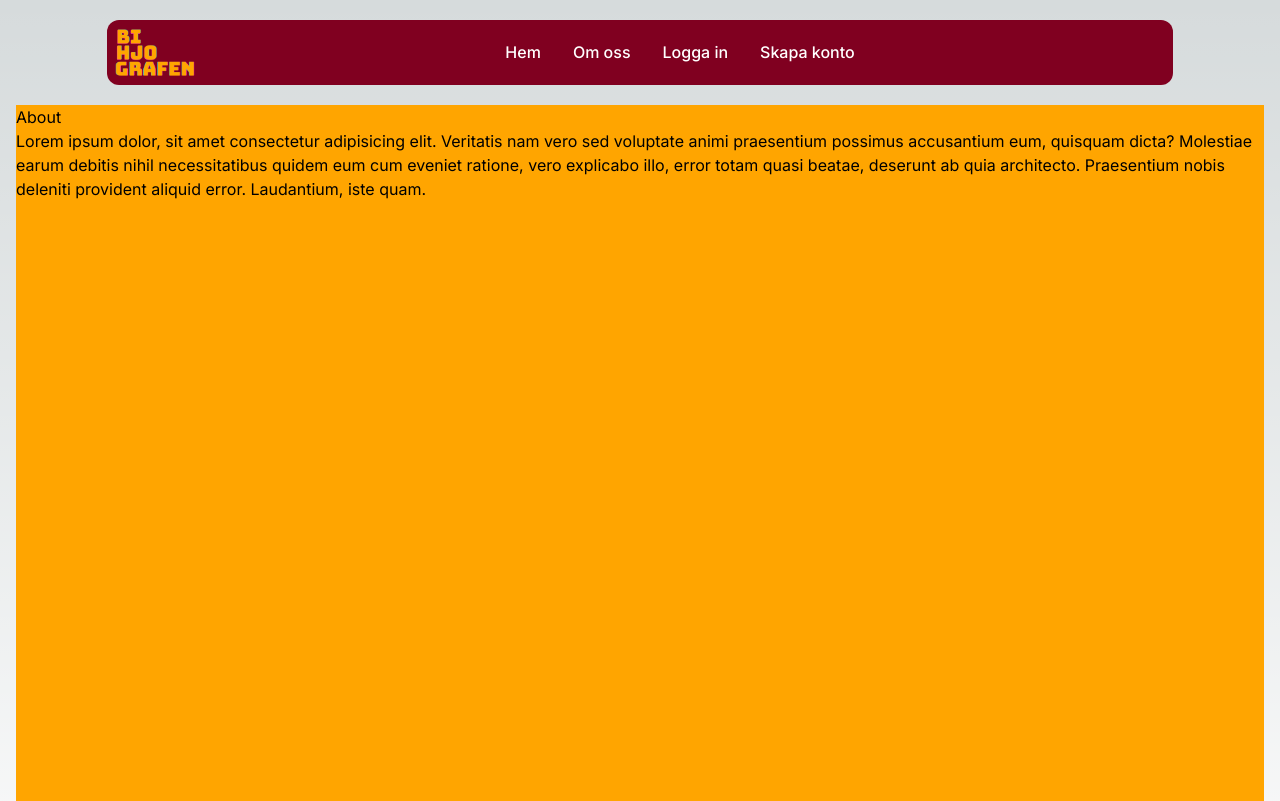
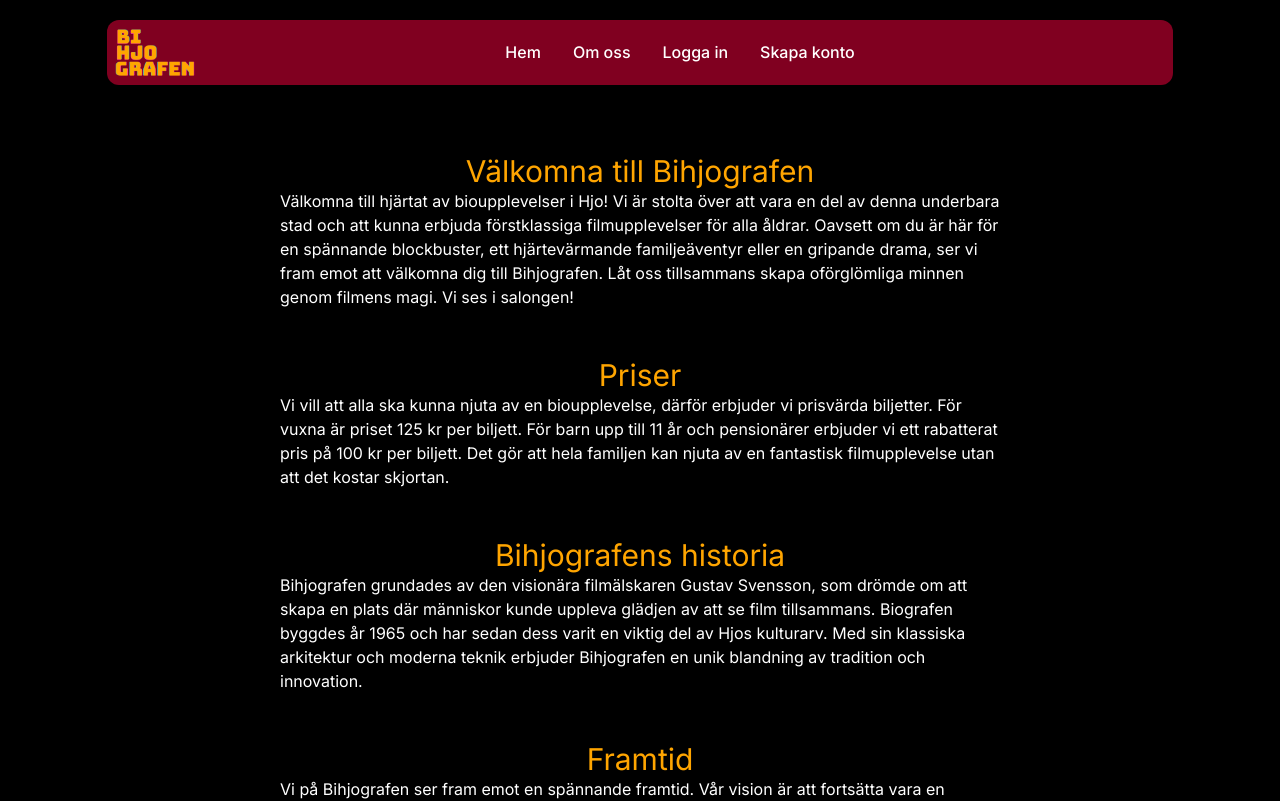
Before and after one commit to oskber/kino-nextjs, a Next.js app in the folder kino-nextjs/: page /about in a window 1280 px wide. Shown: the top 801 px of the page. Built offline with nearby package versions, Linux system fonts and the light colour scheme.

Commit message:
added about us page

```diff
--- a/kino-nextjs/app/about/page.tsx
+++ b/kino-nextjs/app/about/page.tsx
@@ -1,19 +1,44 @@
-export default function About() {
+import React from 'react';
+
+type Section = {
+  title: string;
+  content: string;
+};
+
+const aboutContent: Section[] = [
+  {
+    title: 'Välkomna till Bihjografen',
+    content: 'Välkomna till hjärtat av bioupplevelser i Hjo! Vi är stolta över att vara en del av denna underbara stad och att kunna erbjuda förstklassiga filmupplevelser för alla åldrar. Oavsett om du är här för en spännande blockbuster, ett hjärtevärmande familjeäventyr eller en gripande drama, ser vi fram emot att välkomna dig till Bihjografen. Låt oss tillsammans skapa oförglömliga minnen genom filmens magi. Vi ses i salongen!',
+  },
+  {
+    title: 'Priser',
+    content: 'Vi vill att alla ska kunna njuta av en bioupplevelse, därför erbjuder vi prisvärda biljetter. För vuxna är priset 125 kr per biljett. För barn upp till 11 år och pensionärer erbjuder vi ett rabatterat pris på 100 kr per biljett. Det gör att hela familjen kan njuta av en fantastisk filmupplevelse utan att det kostar skjortan.',
+  },
+  {
+    title: 'Bihjografens historia',
+    content: 'Bihjografen grundades av den visionära filmälskaren Gustav Svensson, som drömde om att skapa en plats där människor kunde uppleva glädjen av att se film tillsammans. Biografen byggdes år 1965 och har sedan dess varit en viktig del av Hjos kulturarv. Med sin klassiska arkitektur och moderna teknik erbjuder Bihjografen en unik blandning av tradition och innovation.',
+  },
+  {
+    title: 'Framtid',
+    content: 'Vi på Bihjografen ser fram emot en spännande framtid. Vår vision är att fortsätta vara en mötesplats för filmälskare och att erbjuda de senaste filmerna, festivaler och evenemang som inspirerar och underhåller. Vi planerar att utöka vårt program med tematiska filmkvällar, lokala filmskaparserier och specialvisningar för skolor och föreningar.',
+  },
+];
+
+const About: React.FC = () => {
   return (
     <>
       <div className="container mx-auto px-4 mt-10">
-        <div className="w-full h-screen bg-custom_yellow">
-          <h1>About</h1>
-          <p>
-            Lorem ipsum dolor, sit amet consectetur adipisicing elit. Veritatis
-            nam vero sed voluptate animi praesentium possimus accusantium eum,
-            quisquam dicta? Molestiae earum debitis nihil necessitatibus quidem
-            eum cum eveniet ratione, vero explicabo illo, error totam quasi
-            beatae, deserunt ab quia architecto. Praesentium nobis deleniti
-            provident aliquid error. Laudantium, iste quam.
-          </p>
+        <div className="flex flex-col items-center pl-6 pr-6 mx-auto max-w-3xl h-screen bg-custom_black">
+        {aboutContent.map((section, index) => (
+          <div key={index}>
+            <h1 className="text-custom_yellow text-3xl text-center mt-12">{section.title}</h1>
+            <p className="text-white">{section.content}</p>
+          </div>
+        ))}
         </div>
       </div>
     </>
   );
-}
+};
+
+export default About;
--- a/kino-nextjs/app/components/navigation/footer/footer.tsx
+++ b/kino-nextjs/app/components/navigation/footer/footer.tsx
@@ -16,7 +16,7 @@ export default function Footer() {
   ];
   return (
     <footer className='w-full flex justify-center mt-2 mb-2'>
-      <nav className='flex flex-row justify-between dark:bg-custom_red w-10/12 rounded-xl p-2'>
+      <nav className='flex flex-row justify-between bg-custom_red w-10/12 rounded-xl p-2'>
         <div className='ml-3'>
           <strong>Kontakta oss</strong>
           <ul>
--- a/kino-nextjs/app/globals.css
+++ b/kino-nextjs/app/globals.css
@@ -2,7 +2,7 @@
 @tailwind components;
 @tailwind utilities;
 
-:root {
+/* :root {
   --foreground-rgb: 0, 0, 0;
   --background-start-rgb: 214, 219, 220;
   --background-end-rgb: 255, 255, 255;
@@ -30,4 +30,4 @@ body {
   .text-balance {
     text-wrap: balance;
   }
-}
+} */
--- a/kino-nextjs/app/layout.tsx
+++ b/kino-nextjs/app/layout.tsx
@@ -18,7 +18,7 @@ export default function RootLayout({
 }>) {
   return (
     <html lang='en'>
-      <body className={inter.className}>
+      <body className={`${inter.className} bg-black`}>
         <Navigation />
         {children}
         <Footer />
--- a/kino-nextjs/app/lib/data.ts
+++ b/kino-nextjs/app/lib/data.ts
@@ -2,11 +2,12 @@ import { moviesList } from "../../public/mockMovies";
 import { Movies } from "./types";
 import { Movie } from "./schema";
 import mongoose from "mongoose";
-import "dotenv/config";
+import dotenv from "dotenv";
+dotenv.config();
 
 //Here we will fetch all the different data from database when it is set up
-
-mongoose.connect(process.env.DB_URL).catch((error) => {
+const URL:string = process.env.DB_URL || '';
+mongoose.connect(URL).catch((error) => {
     throw new Error(error);
 });
 
```
